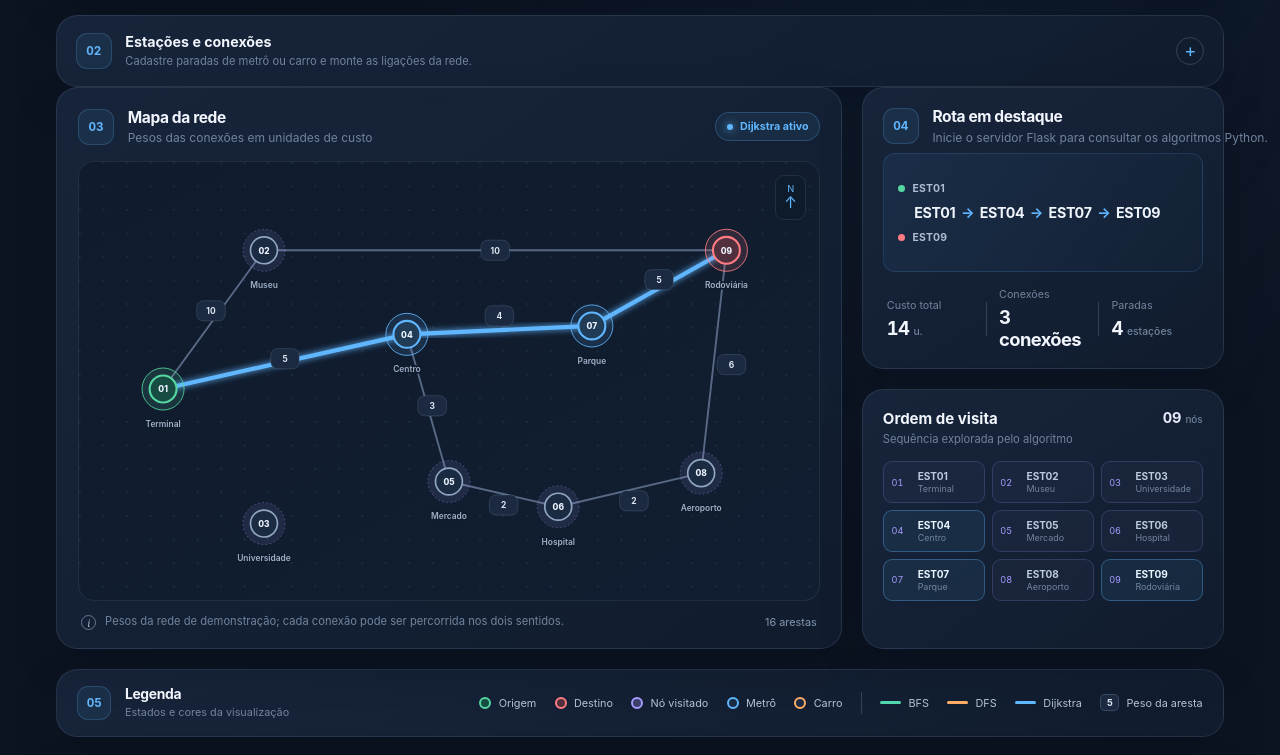
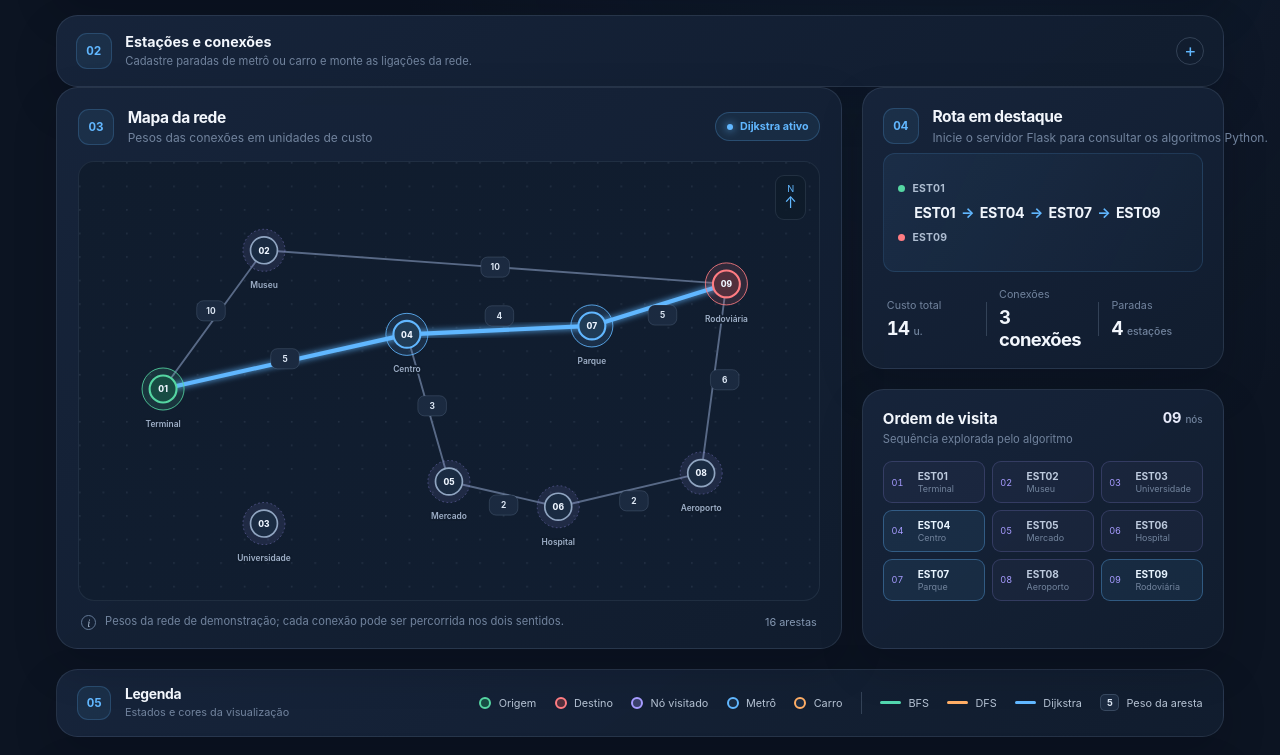
Before and after one commit to JoseKennedy01/Squad-MetroNet, a plain HTML site: page index.html in a window 1280 px wide. Shown: the part 411-1166 px from the top of the page. Drawn offline with Linux system fonts and the light colour scheme; no server answers.

Commit message:
fix: Reposiciona EST09 e exibe a ligação EST02–EST09
• Evita que a ligação EST02–EST09 fique perfeitamente horizontal no SVG.
• Realinha as conexões de EST09 sem alterar os pesos ou os resultados dos algoritmos.

```diff
--- a/index.html
+++ b/index.html
@@ -206,13 +206,13 @@
               <g class="connections" aria-label="Conexões entre as estações">
                 <g class="connection is-path" data-from="EST01" data-to="EST04" data-peso="5" aria-label="Conexão EST01 para EST04, peso 5"><line class="connection__line" x1="100" y1="270" x2="390" y2="205" /><g class="weight-tag" transform="translate(245 234)"><rect x="-17" y="-12" width="34" height="24" rx="8" /><text y="4">5</text></g></g>
                 <g class="connection is-path" data-from="EST04" data-to="EST07" data-peso="4" aria-label="Conexão EST04 para EST07, peso 4"><line class="connection__line" x1="390" y1="205" x2="610" y2="195" /><g class="weight-tag" transform="translate(500 183)"><rect x="-17" y="-12" width="34" height="24" rx="8" /><text y="4">4</text></g></g>
-                <g class="connection is-path" data-from="EST07" data-to="EST09" data-peso="5" aria-label="Conexão EST07 para EST09, peso 5"><line class="connection__line" x1="610" y1="195" x2="770" y2="105" /><g class="weight-tag" transform="translate(690 140)"><rect x="-17" y="-12" width="34" height="24" rx="8" /><text y="4">5</text></g></g>
+                <g class="connection is-path" data-from="EST07" data-to="EST09" data-peso="5" aria-label="Conexão EST07 para EST09, peso 5"><line class="connection__line" x1="610" y1="195" x2="770" y2="145" /><g class="weight-tag" transform="translate(694 182)"><rect x="-17" y="-12" width="34" height="24" rx="8" /><text y="4">5</text></g></g>
                 <g class="connection is-visited" data-from="EST01" data-to="EST02" data-peso="10" aria-label="Conexão EST01 para EST02, peso 10"><line class="connection__line" x1="100" y1="270" x2="220" y2="105" /><g class="weight-tag" transform="translate(157 177)"><rect x="-17" y="-12" width="34" height="24" rx="8" /><text y="4">10</text></g></g>
-                <g class="connection is-visited" data-from="EST02" data-to="EST09" data-peso="10" aria-label="Conexão EST02 para EST09, peso 10"><line class="connection__line" x1="220" y1="105" x2="770" y2="105" /><g class="weight-tag" transform="translate(495 105)"><rect x="-17" y="-12" width="34" height="24" rx="8" /><text y="4">10</text></g></g>
+                <g class="connection is-visited" data-from="EST02" data-to="EST09" data-peso="10" aria-label="Conexão EST02 para EST09, peso 10"><line class="connection__line" x1="220" y1="105" x2="770" y2="145" /><g class="weight-tag" transform="translate(495 125)"><rect x="-17" y="-12" width="34" height="24" rx="8" /><text y="4">10</text></g></g>
                 <g class="connection is-visited" data-from="EST04" data-to="EST05" data-peso="3" aria-label="Conexão EST04 para EST05, peso 3"><line class="connection__line" x1="390" y1="205" x2="440" y2="380" /><g class="weight-tag" transform="translate(420 290)"><rect x="-17" y="-12" width="34" height="24" rx="8" /><text y="4">3</text></g></g>
                 <g class="connection is-visited" data-from="EST05" data-to="EST06" data-peso="2" aria-label="Conexão EST05 para EST06, peso 2"><line class="connection__line" x1="440" y1="380" x2="570" y2="410" /><g class="weight-tag" transform="translate(505 408)"><rect x="-17" y="-12" width="34" height="24" rx="8" /><text y="4">2</text></g></g>
                 <g class="connection is-visited" data-from="EST06" data-to="EST08" data-peso="2" aria-label="Conexão EST06 para EST08, peso 2"><line class="connection__line" x1="570" y1="410" x2="740" y2="370" /><g class="weight-tag" transform="translate(660 403)"><rect x="-17" y="-12" width="34" height="24" rx="8" /><text y="4">2</text></g></g>
-                <g class="connection is-visited" data-from="EST08" data-to="EST09" data-peso="6" aria-label="Conexão EST08 para EST09, peso 6"><line class="connection__line" x1="740" y1="370" x2="770" y2="105" /><g class="weight-tag" transform="translate(776 241)"><rect x="-17" y="-12" width="34" height="24" rx="8" /><text y="4">6</text></g></g>
+                <g class="connection is-visited" data-from="EST08" data-to="EST09" data-peso="6" aria-label="Conexão EST08 para EST09, peso 6"><line class="connection__line" x1="740" y1="370" x2="770" y2="145" /><g class="weight-tag" transform="translate(768 259)"><rect x="-17" y="-12" width="34" height="24" rx="8" /><text y="4">6</text></g></g>
               </g>
 
               <g class="stations" aria-label="Estações">
@@ -240,7 +240,7 @@
                 <g class="station is-visited" data-id="EST08" data-x="740" data-y="370" data-nome="Aeroporto" transform="translate(740 370)">
                   <title>EST08 · Aeroporto</title><circle class="station__halo" r="25" /><circle class="station__core" r="16" /><text class="station__code" y="4">08</text><text class="station__name" y="45">Aeroporto</text>
                 </g>
-                <g class="station is-dest is-visited is-path" data-id="EST09" data-x="770" data-y="105" data-nome="Rodoviária" transform="translate(770 105)">
+                <g class="station is-dest is-visited is-path" data-id="EST09" data-x="770" data-y="145" data-nome="Rodoviária" transform="translate(770 145)">
                   <title>EST09 · Rodoviária · destino</title><circle class="station__halo" r="25" /><circle class="station__core" r="16" /><text class="station__code" y="4">09</text><text class="station__name" y="45">Rodoviária</text>
                 </g>
               </g>
```
